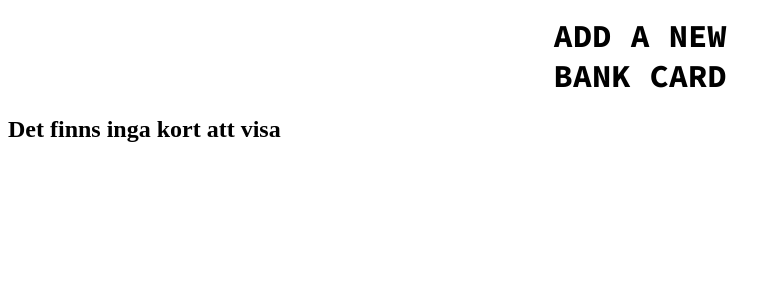
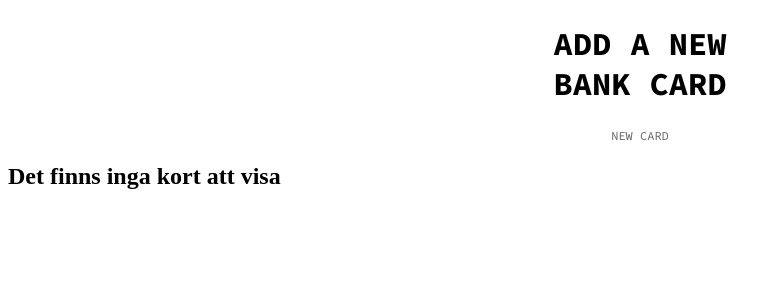
Before and after one commit to abergstream/gruppuppgift---e-wallet, a React (Vite) app: page /addcard in a window 1280 px wide. Shown: the top 300 px of the page, without its empty margins (0-782 px from the left). Built offline with nearby package versions, Linux system fonts and the light colour scheme; a web font is replaced by a local one.

Commit message:
Added subheading to top component

```diff
--- a/src/components/Top.css
+++ b/src/components/Top.css
@@ -4,5 +4,12 @@
   font-weight: 700;
   width: 200px;
   letter-spacing: 0px;
-  margin: 1rem auto;
+  margin: 24px auto;
 }
+.subheading {
+  font-family: "Source Code Pro", monospace;
+  font-weight: 400;
+  color: rgba(0, 0, 0, 0.6);
+  font-size: 12px;
+  text-align: center;
+}
--- a/src/components/Top.jsx
+++ b/src/components/Top.jsx
@@ -1,7 +1,12 @@
 import React from "react";
 import "./Top.css";
-const Top = ({ title }) => {
-  return <h1 className="heading">{title.toUpperCase()}</h1>;
+const Top = ({ title, subheading }) => {
+  return (
+    <>
+      <h1 className="heading">{title.toUpperCase()}</h1>
+      <h2 className="subheading">{subheading.toUpperCase()}</h2>
+    </>
+  );
 };
 
 export default Top;
--- a/src/pages/AddCard.jsx
+++ b/src/pages/AddCard.jsx
@@ -31,7 +31,7 @@ const AddCard = () => {
   const [vendor, setVendor] = useState("evil");
   return (
     <>
-      <Top title={"add a new bank card"} />
+      <Top title={"add a new bank card"} subheading={"New Card"} />
       <Card
         newCard={true}
         cardNumber={cardNumber}
--- a/src/pages/EWallet.jsx
+++ b/src/pages/EWallet.jsx
@@ -5,7 +5,7 @@ import Card from "../components/Card";
 const EWallet = () => {
   return (
     <>
-      <Top title={"e-wallet"} />
+      <Top title={"e-wallet"} subheading={"Active Card"} />
       <Card />
     </>
   );
```
